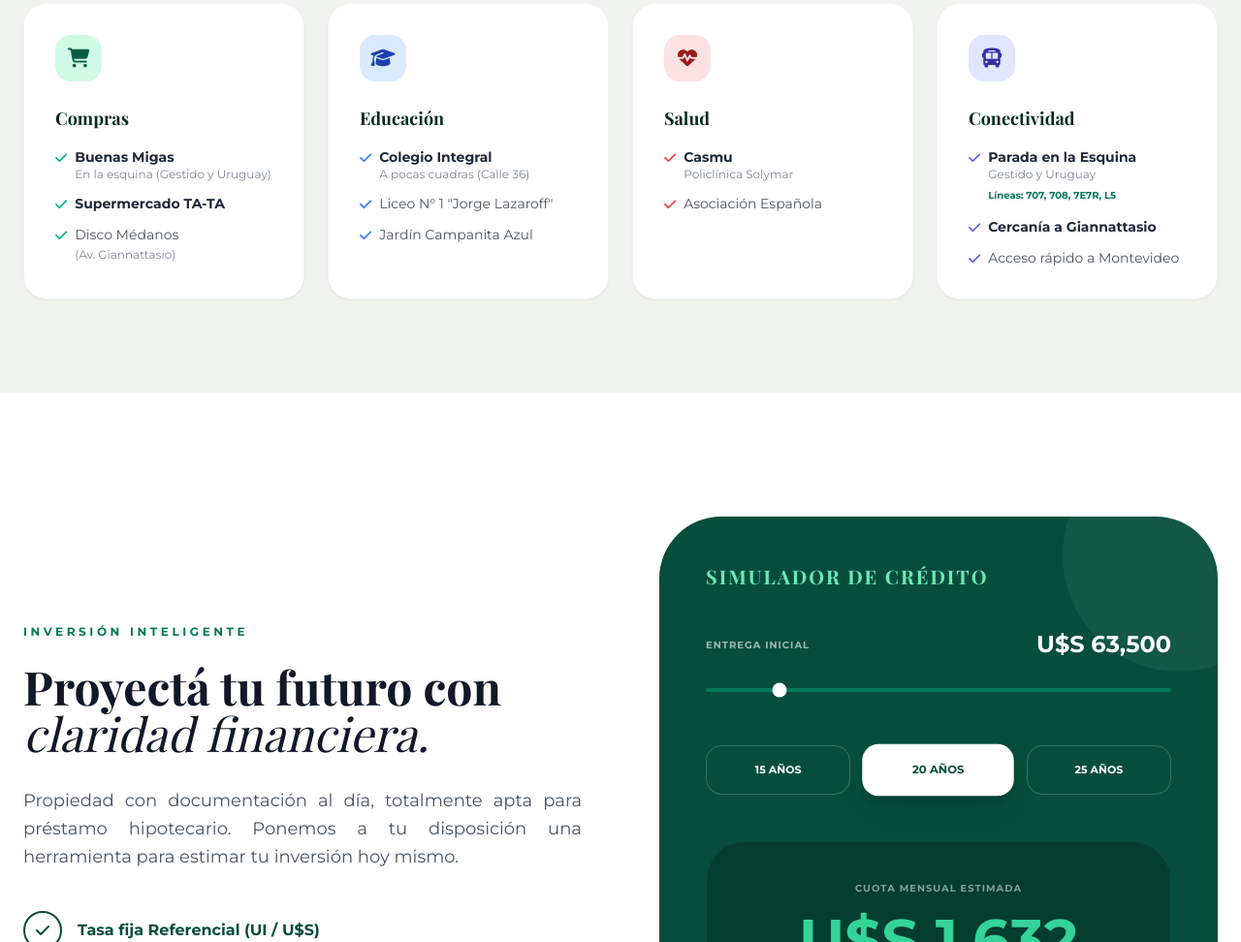
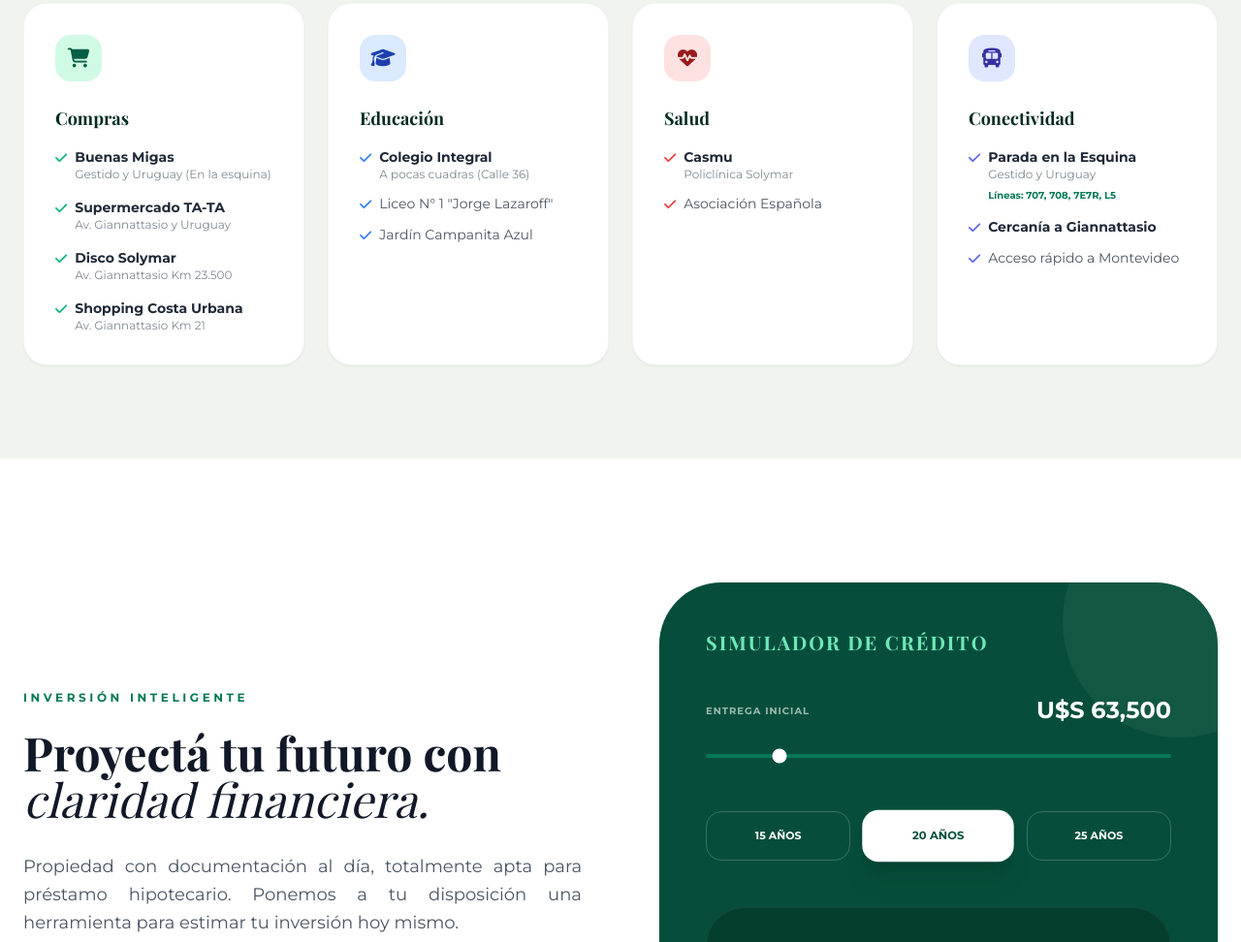
Before and after one commit to ramarketinguy/CasaSolymarSur, a plain HTML site: page index.html in a window 1280 px wide. Shown: the part 4651-5623 px from the top of the page at 97% size. Drawn offline with nearby package versions, Linux system fonts and the light colour scheme.

Commit message:
Add files via upload

```diff
--- a/index.html
+++ b/index.html
@@ -426,24 +426,34 @@
                             <i class="fa-solid fa-cart-shopping"></i>
                         </div>
                         <h3 class="font-bold text-lg mb-4 text-emerald-950">Compras</h3>
-                        <ul class="space-y-3 text-sm text-gray-600">
+                        <ul class="space-y-4 text-sm text-gray-600">
                             <li class="flex items-start gap-2">
                                 <i class="fa-solid fa-check text-emerald-500 mt-1"></i>
                                 <div>
                                     <span class="font-bold text-gray-800">Buenas Migas</span>
-                                    <p class="text-xs opacity-70">En la esquina (Gestido y Uruguay)</p>
+                                    <p class="text-xs opacity-70">Gestido y Uruguay (En la esquina)</p>
                                 </div>
                             </li>
                             <li class="flex items-start gap-2">
                                 <i class="fa-solid fa-check text-emerald-500 mt-1"></i>
                                 <div>
                                     <span class="font-bold text-gray-800">Supermercado TA-TA</span>
+                                    <p class="text-xs opacity-70">Av. Giannattasio y Uruguay</p>
                                 </div>
                             </li>
                             <li class="flex items-start gap-2">
                                 <i class="fa-solid fa-check text-emerald-500 mt-1"></i>
-                                <span>Disco Médanos <br><span class="text-xs opacity-70">(Av.
-                                        Giannattasio)</span></span>
+                                <div>
+                                    <span class="font-bold text-gray-800">Disco Solymar</span>
+                                    <p class="text-xs opacity-70">Av. Giannattasio Km 23.500</p>
+                                </div>
+                            </li>
+                            <li class="flex items-start gap-2">
+                                <i class="fa-solid fa-check text-emerald-500 mt-1"></i>
+                                <div>
+                                    <span class="font-bold text-gray-800">Shopping Costa Urbana</span>
+                                    <p class="text-xs opacity-70">Av. Giannattasio Km 21</p>
+                                </div>
                             </li>
                         </ul>
                     </div>
```
